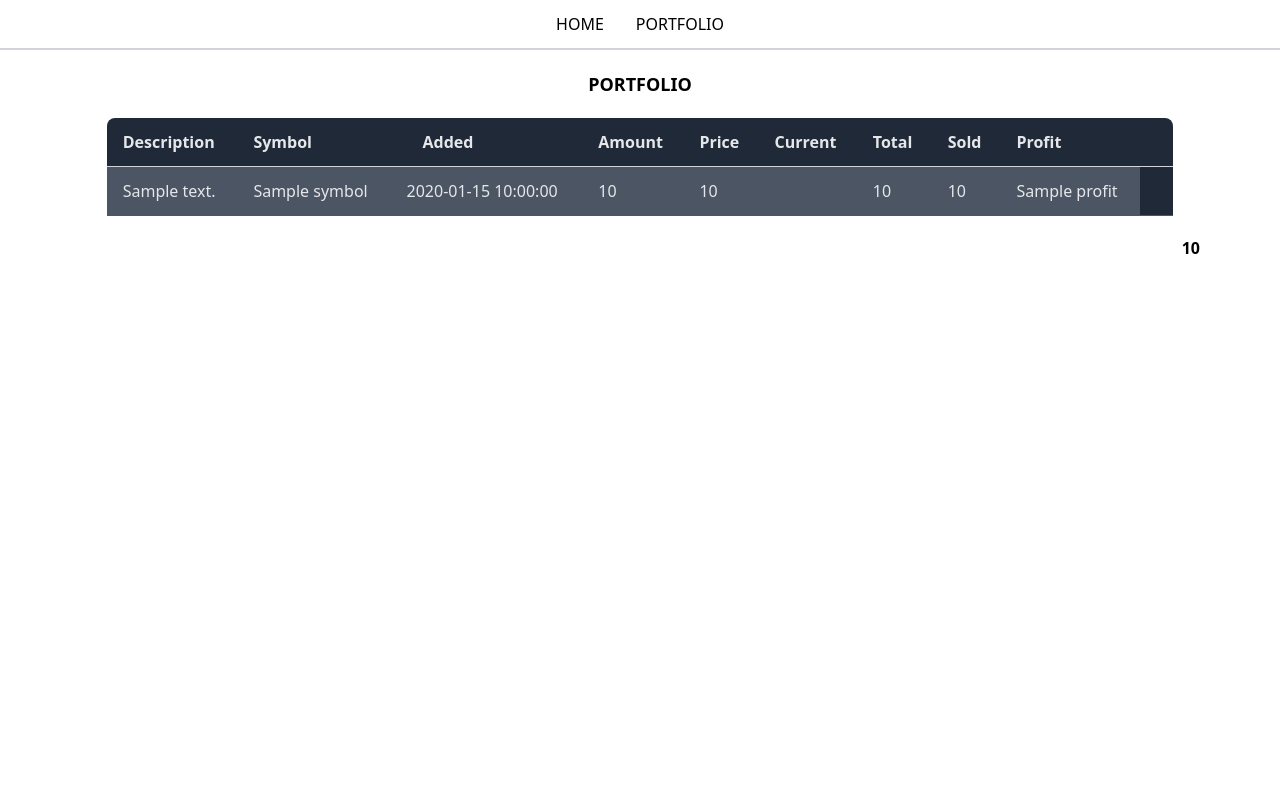
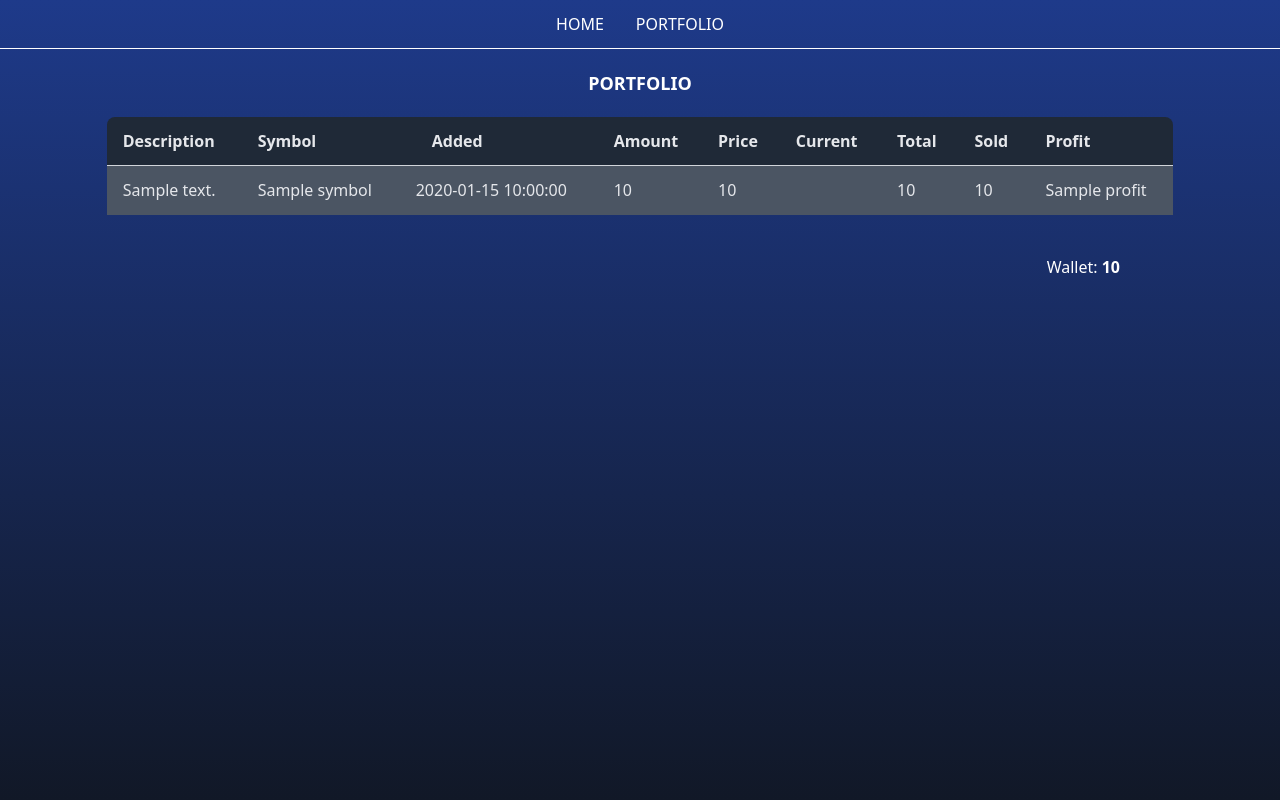
Before and after one commit to artviks/TradingApp, a PHP site: template public/Views/table.twig in a window 1280 px wide. Run offline with PHP 8.4, Linux system fonts and the light colour scheme; the template is opened without the code that fills it: most values are stand-ins (such as "Sample title", 1, 10 or a date in 2020); a stand-in replaces the project's code that opens the database connection; some libraries are stand-ins or nearby versions.

Commit message:
Updated styling and added readme

```diff
--- a/public/Views/Partials/header.twig
+++ b/public/Views/Partials/header.twig
@@ -6,6 +6,6 @@
         <title>Trading App</title>
         <link href="https://unpkg.com/tailwindcss@^2/dist/tailwind.min.css" rel="stylesheet">
     </head>
-<body>
+<body class="bg-gradient-to-t from-gray-900 to-blue-900 h-screen">
 
 {% include 'Partials/nav.twig' %}
--- a/public/Views/Partials/nav.twig
+++ b/public/Views/Partials/nav.twig
@@ -1,6 +1,6 @@
 <nav>
-    <ul class="list-reset flex border-b-2 border-gray-300 justify-center">
-        <li class="px-4 py-3"><a href="/">HOME</a></li>
-        <li class="px-4 py-3"><a href="table">PORTFOLIO</a></li>
+    <ul class="list-reset flex border-b border-white justify-center">
+        <li class="px-4 py-3 text-white"><a href="/">HOME</a></li>
+        <li class="px-4 py-3 text-white"><a href="table">PORTFOLIO</a></li>
     </ul>
 </nav>
--- a/public/Views/table.twig
+++ b/public/Views/table.twig
@@ -1,6 +1,6 @@
 {% include 'Partials/header.twig' %}
 
-<h2 class="text-lg text-center font-bold m-5">PORTFOLIO</h2>
+<h2 class="text-lg text-center font-bold m-5 text-white">PORTFOLIO</h2>
 
 <table class="rounded-t-lg m-5 w-5/6 mx-auto bg-gray-800 text-gray-200">
     <tr class="text-left border-b border-gray-300">
@@ -13,7 +13,6 @@
         <th class="px-4 py-3">Total</th>
         <th class="px-4 py-3">Sold</th>
         <th class="px-4 py-3">Profit</th>
-        <th class="px-4 py-3"></th>
     </tr>
     {% for stock in portfolio %}
         <tr class="bg-gray-600 border-b border-gray-600">
@@ -34,19 +33,19 @@
             <td class="px-4 py-3">{{ stock.selling_price_total }}</td>
             <td class="px-4 py-3">{{ stock.profit }}</td>
             {% if stock.profit == null %}
-            <td>
+
                 <form method="POST" action="sell">
                     <input type="hidden" name="stock" value="{{ stock.id }}">
                     <input type="submit" value="Sell" class="mr-3 text-sm bg-blue-500 hover:bg-blue-700 text-white py-1 px-2 rounded focus:outline-none focus:shadow-outline">
                 </form>
-            </td>
+
             {% endif %}
         </tr>
     {% endfor %}
 </table>
 
-<div class="text-right px-20">
-    <p><strong>{{ balance }}</strong></p>
+<div class="text-right pt-5 pr-40 text-white">
+    <p>Wallet: <strong>{{ balance|round(2) }}</strong></p>
 </div>
 
 
```
Also changed, not shown: README.md (added), public/img.png (added).
